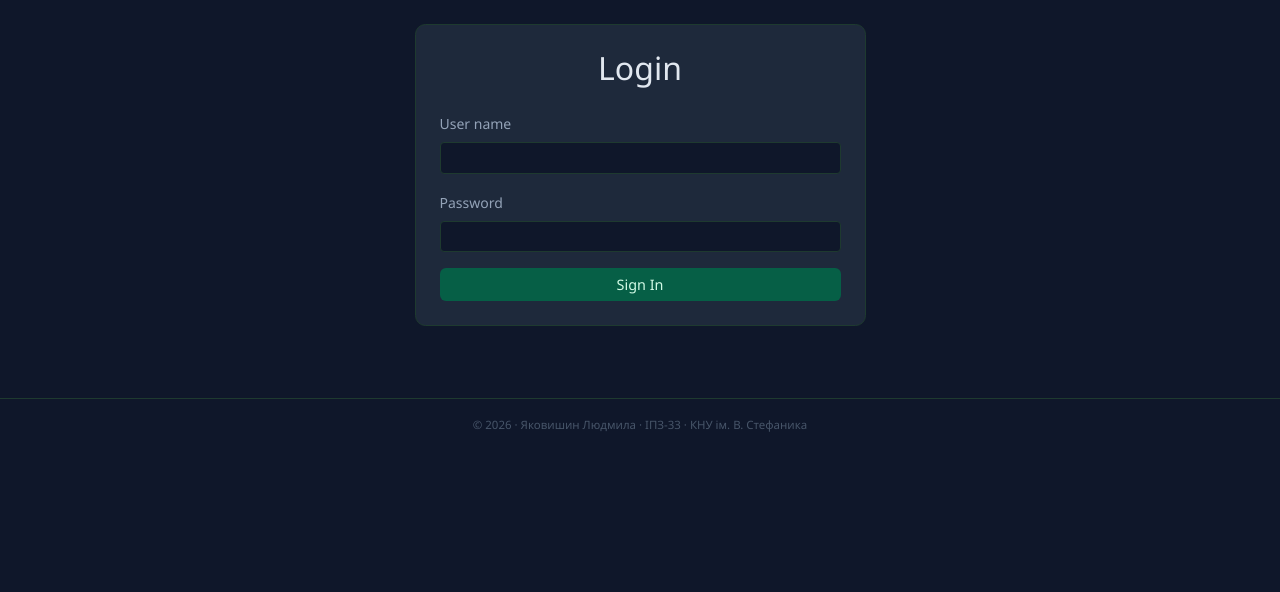
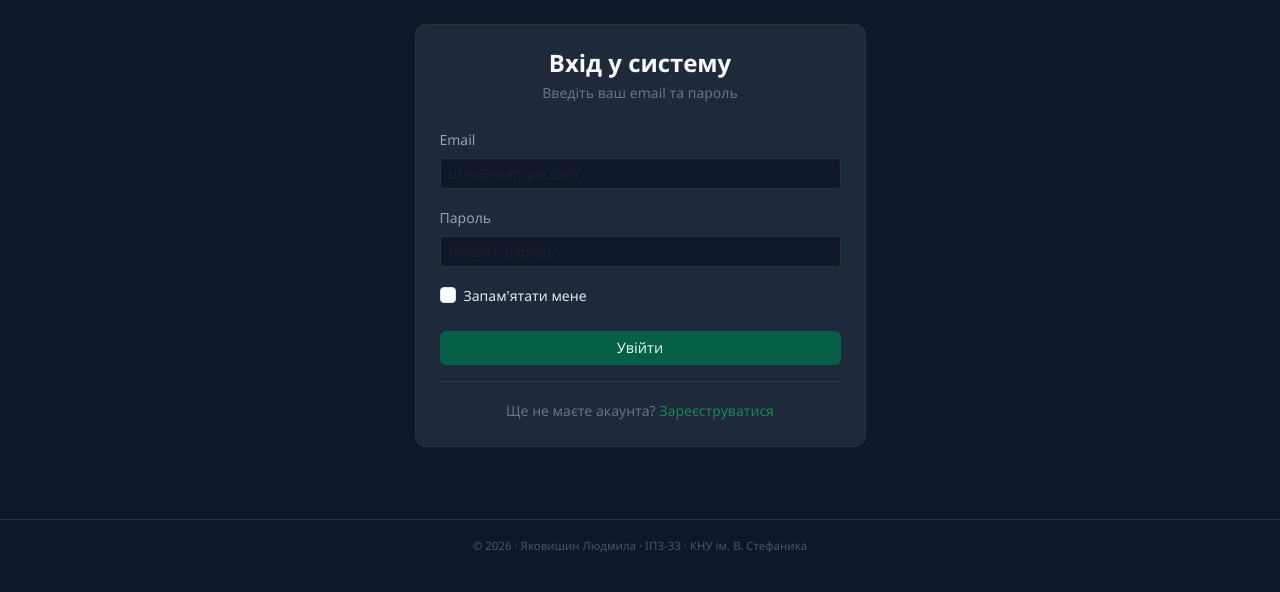
Before and after one commit to liudmyla-yakovyshyn/flask-app-lab, a Flask app: page /users/login in a window 1280 px wide. Shown: the part 57-649 px from the top of the page. Run offline with Flask 3, Linux system fonts and the light colour scheme; some libraries are stand-ins or nearby versions.

Commit message:
feat: integrate Flask-Login, account page and protected users list

```diff
--- a/app/__init__.py
+++ b/app/__init__.py
@@ -2,6 +2,7 @@ import os
 from dotenv import load_dotenv
 from flask import Flask, render_template
 from flask_bcrypt import Bcrypt
+from flask_login import LoginManager
 from flask_migrate import Migrate
 from flask_sqlalchemy import SQLAlchemy
 from sqlalchemy import MetaData
@@ -24,6 +25,7 @@ class Base(DeclarativeBase):
 db = SQLAlchemy(model_class=Base)
 migrate = Migrate()
 bcrypt = Bcrypt()
+login_manager = LoginManager()
 
 
 def create_app(config_name: str = None) -> Flask:
@@ -36,6 +38,10 @@ def create_app(config_name: str = None) -> Flask:
     db.init_app(app)
     migrate.init_app(app, db)
     bcrypt.init_app(app)
+    login_manager.init_app(app)
+    login_manager.login_view = "users.login"
+    login_manager.login_message = "Будь ласка, увійдіть, щоб отримати доступ до цієї сторінки."
+    login_manager.login_message_category = "warning"
 
     with app.app_context():
         from .views import main as main_blueprint
--- a/app/templates/includes/navbar.html
+++ b/app/templates/includes/navbar.html
@@ -14,8 +14,9 @@
                 <li class="nav-item"><a class="nav-link {% if request.endpoint and 'products' in request.endpoint %}active{% endif %}" href="{{ url_for('products.list_products') }}">Товари</a></li>
                 <li class="nav-item"><a class="nav-link {% if request.endpoint and 'posts' in request.endpoint %}active{% endif %}" href="{{ url_for('posts.list_posts') }}">Пости</a></li>
 
-                {% if session.get('user') %}
-                    <li class="nav-item"><a class="nav-link {% if request.endpoint == 'users.profile' %}active{% endif %}" href="{{ url_for('users.profile') }}">Профіль ({{ session.get('user') }})</a></li>
+                {% if current_user.is_authenticated %}
+                    <li class="nav-item"><a class="nav-link {% if request.endpoint == 'users.users_list' %}active{% endif %}" href="{{ url_for('users.users_list') }}">Користувачі</a></li>
+                    <li class="nav-item"><a class="nav-link {% if request.endpoint in ('users.account', 'users.profile') %}active{% endif %}" href="{{ url_for('users.account') }}">Профіль ({{ current_user.username }})</a></li>
                     <li class="nav-item"><a class="btn btn-sm btn-outline-danger ms-lg-2" href="{{ url_for('users.logout') }}">Вийти</a></li>
                 {% else %}
                     <li class="nav-item"><a class="nav-link {% if request.endpoint == 'users.login' %}active{% endif %}" href="{{ url_for('users.login') }}">Вхід</a></li>
--- a/app/users/templates/users/login.html
+++ b/app/users/templates/users/login.html
@@ -1,23 +1,26 @@
 {% extends 'base.html' %}
+{% from 'macros/form.html' import render_field %}
 
-{% block title %}Вхід | Людмила Яковишин{% endblock %}
+{% block title %}Вхід{% endblock %}
 
 {% block content %}
 <div class="row justify-content-center">
     <div class="col-md-5">
         <div class="info-card p-4">
-            <h2 class="text-center mb-4">Login</h2>
-            <form method="POST" action="{{ url_for('users.login') }}">
-                <div class="mb-3">
-                    <label for="username" class="form-label small">User name</label>
-                    <input type="text" class="form-control form-control-sm" id="username" name="username" required>
-                </div>
-                <div class="mb-3">
-                    <label for="password" class="form-label small">Password</label>
-                    <input type="password" class="form-control form-control-sm" id="password" name="password" required>
-                </div>
-                <button type="submit" class="btn btn-accent w-100">Sign In</button>
+            <h2 class="h4 fw-bold text-light mb-1 text-center">Вхід у систему</h2>
+            <p class="text-muted small text-center mb-4">Введіть ваш email та пароль</p>
+
+            <form method="POST" action="{{ url_for('users.login') }}" novalidate>
+                {{ form.hidden_tag() }}
+                {{ render_field(form.email) }}
+                {{ render_field(form.password) }}
+                {{ render_field(form.remember) }}
+                {{ form.submit(class="btn btn-accent w-100 mt-2") }}
             </form>
+
+            <div class="text-center mt-3 pt-3 border-top border-secondary border-opacity-25">
+                <small class="text-muted">Ще не маєте акаунта? <a href="{{ url_for('users.register') }}" class="text-success text-decoration-none">Зареєструватися</a></small>
+            </div>
         </div>
     </div>
 </div>
--- a/app/users/views.py
+++ b/app/users/views.py
@@ -1,17 +1,23 @@
-from flask import request, render_template, redirect, url_for, flash, session, make_response
+from flask import flash, make_response, redirect, render_template, request, url_for
+from flask_login import current_user, login_required, login_user, logout_user
 from app import db
 from . import users_bp
-from .forms import RegistrationForm
+from .forms import LoginForm, RegistrationForm
 from .models import User
 
-USERS_DB = {
-    "user1": "password123",
-    "admin": "admin2026"
-}
+
+@users_bp.route("/", strict_slashes=False)
+@login_required
+def users_list():
+    users = db.session.scalars(db.select(User).order_by(User.id)).all()
+    return render_template("users_list.html", title="Користувачі", users=users)
 
 
 @users_bp.route("/register", methods=["GET", "POST"])
 def register():
+    if current_user.is_authenticated:
+        return redirect(url_for("users.account"))
+
     form = RegistrationForm()
     if form.validate_on_submit():
         user = User(
@@ -30,29 +36,34 @@ def register():
 
 @users_bp.route("/login", methods=["GET", "POST"])
 def login():
-    if session.get("user"):
-        return redirect(url_for("users.profile"))
+    if current_user.is_authenticated:
+        return redirect(url_for("users.account"))
 
-    if request.method == "POST":
-        username = request.form.get("username", "").strip()
-        password = request.form.get("password", "")
+    form = LoginForm()
+    if form.validate_on_submit():
+        user = db.session.scalar(db.select(User).where(User.email == form.email.data))
+        if user and user.check_password(form.password.data):
+            login_user(user, remember=form.remember.data)
+            flash(f"Вітаємо, {user.username}! Ви успішно увійшли.", "success")
+            next_page = request.args.get("next")
+            return redirect(next_page or url_for("users.account"))
+        flash("Невірний email або пароль.", "danger")
 
-        if username in USERS_DB and USERS_DB[username] == password:
-            session["user"] = username
-            flash(f"Успішний вхід! Вітаємо, {username}.", "success")
-            return redirect(url_for("users.profile"))
-        else:
-            flash("Wrong data! Try again!", "error")
-            return redirect(url_for("users.login"))
-
-    return render_template("login.html")
+    return render_template("login.html", title="Вхід", form=form)
 
 
 @users_bp.route("/logout")
+@login_required
 def logout():
-    session.pop("user", None)
+    logout_user()
     flash("Ви успішно вийшли з системи.", "info")
     return redirect(url_for("users.login"))
+
+
+@users_bp.route("/account")
+@login_required
+def account():
+    return render_template("account.html", title="Акаунт", user=current_user)
 
 
 @users_bp.route("/hi/<string:name>")
@@ -69,21 +80,15 @@ def admin():
 
 
 @users_bp.route("/profile")
+@login_required
 def profile():
-    if not session.get("user"):
-        flash("Будь ласка, увійдіть у систему для доступу до профілю.", "error")
-        return redirect(url_for("users.login"))
-
     theme = request.cookies.get("theme", "dark")
-    return render_template("profile.html", user=session.get("user"), cookies=request.cookies, theme=theme)
+    return render_template("profile.html", user=current_user.username, cookies=request.cookies, theme=theme)
 
 
 @users_bp.route("/cookie/add", methods=["POST"])
+@login_required
 def add_cookie():
-    if not session.get("user"):
-        flash("Доступ заборонено.", "error")
-        return redirect(url_for("users.login"))
-
     key = request.form.get("key", "").strip()
     value = request.form.get("value", "").strip()
     max_age = request.form.get("max_age", type=int)
@@ -99,11 +104,8 @@ def add_cookie():
 
 
 @users_bp.route("/cookie/delete", methods=["POST"])
+@login_required
 def delete_cookie():
-    if not session.get("user"):
-        flash("Доступ заборонено.", "error")
-        return redirect(url_for("users.login"))
-
     key = request.form.get("key", "").strip()
     if not key:
         flash("Вкажіть ключ для видалення.", "warning")
@@ -116,11 +118,8 @@ def delete_cookie():
 
 
 @users_bp.route("/cookie/delete_all", methods=["POST"])
+@login_required
 def delete_all_cookies():
-    if not session.get("user"):
-        flash("Доступ заборонено.", "error")
-        return redirect(url_for("users.login"))
-
     response = make_response(redirect(url_for("users.profile")))
     for key in request.cookies:
         response.delete_cookie(key)
```
Also changed, not shown: app/users/models.py (+12 -3 lines), app/users/templates/users/account.html (added, +26 -0 lines), app/users/templates/users/users_list.html (added, +41 -0 lines).
